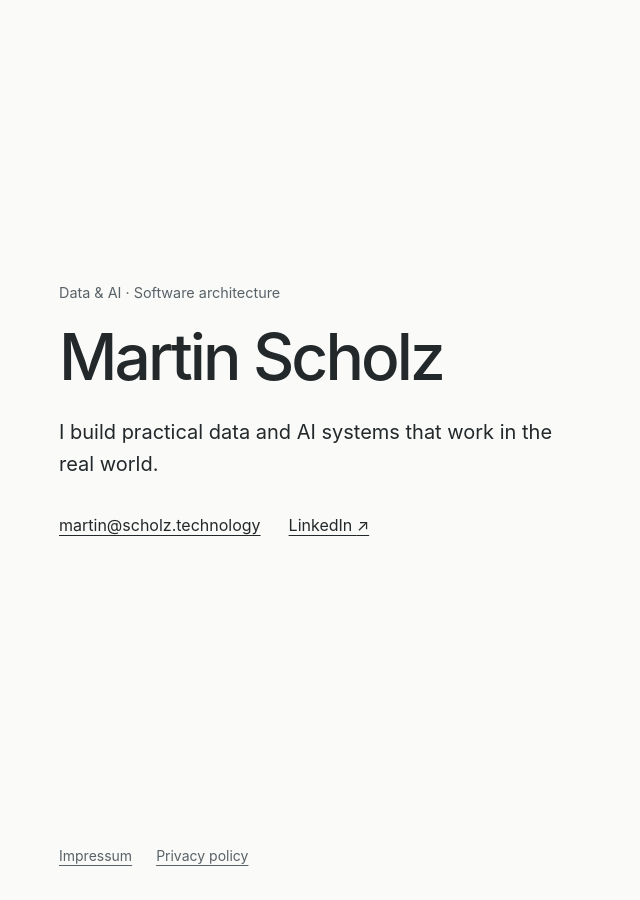
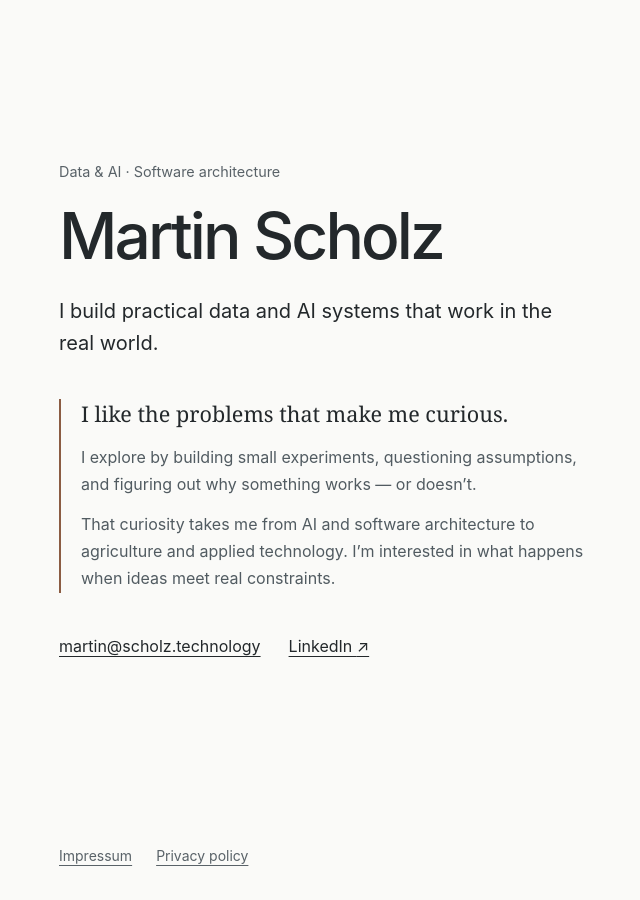
Before and after one commit to martinscholz/web_scholz, a Jekyll site: the page built from index.html, in a window 1280 px wide. Shown: the whole page, without its empty margins (245-885 px from the left). Built offline with Jekyll 4.4.1, drawn with Linux system fonts in a browser that asks for light colours.

Commit message:
Add a personal note on curiosity and experimentation

```diff
--- a/assets/css/site.css
+++ b/assets/css/site.css
@@ -12,6 +12,10 @@ a:focus-visible { outline: 2px solid #455c68; outline-offset: 5px; }
 .focus { color: #596268; font-size: .9rem; margin: 0 0 1rem; }
 h1 { font-size: clamp(2.5rem, 7vw, 4rem); font-weight: 550; letter-spacing: -.045em; line-height: 1.1; margin: 0 0 1.5rem; }
 .summary { max-width: 31rem; font-size: 1.25rem; line-height: 1.6; margin: 0 0 2rem; }
+.curiosity { max-width: 34rem; margin-block: 2.5rem; padding-left: 1.25rem; border-left: 2px solid #8b5c43; }
+.curiosity h2 { font-family: Georgia, "Times New Roman", serif; font-size: 1.35rem; font-weight: 400; line-height: 1.4; margin: 0 0 .9rem; }
+.curiosity p { color: #515b61; margin: 0 0 .8rem; }
+.curiosity p:last-child { margin-bottom: 0; }
 .contact { display: flex; flex-wrap: wrap; gap: .8rem 1.75rem; }
 .contact a { overflow-wrap: anywhere; }
 .site-footer { padding-block: 1.5rem 2rem; color: #596268; font-size: .875rem; }
--- a/index.html
+++ b/index.html
@@ -8,6 +8,11 @@ home: true
   <p class="focus">Data &amp; AI · Software architecture</p>
   <h1 id="name">Martin Scholz</h1>
   <p class="summary">I build practical data and AI systems that work in the real world.</p>
+  <div class="curiosity">
+    <h2>I like the problems that make me curious.</h2>
+    <p>I explore by building small experiments, questioning assumptions, and figuring out why something works — or doesn’t.</p>
+    <p>That curiosity takes me from AI and software architecture to agriculture and applied technology. I’m interested in what happens when ideas meet real constraints.</p>
+  </div>
   <nav class="contact" aria-label="Contact">
     <a href="mailto:martin@scholz.technology">martin@scholz.technology</a>
     <a href="https://www.linkedin.com/in/martinscholz">LinkedIn <span aria-hidden="true">↗</span></a>
```
